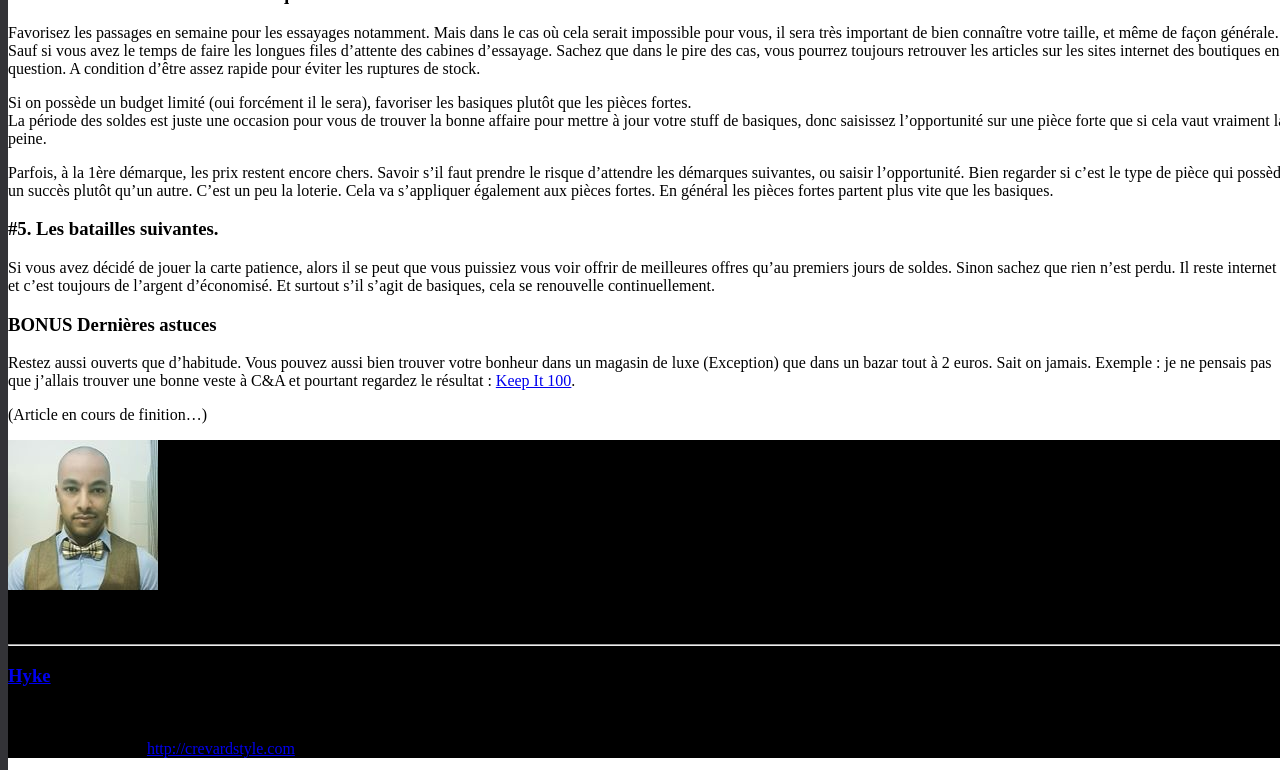
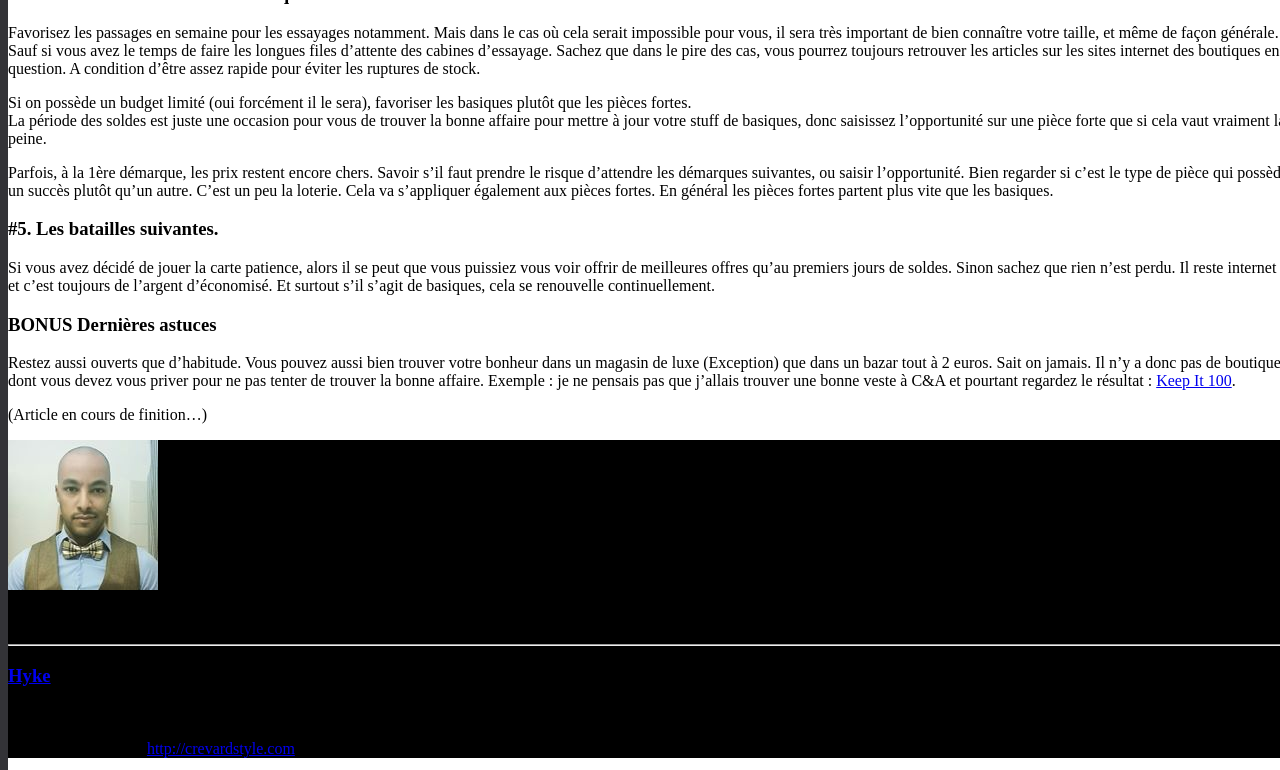
Before and after one commit to darkh2/darkh2.github.io, a Jekyll site: the page built from _posts/2018-06-10-Les-5-points-importants-à-savoir-pour-des-soldes-réussies.md, in a window 1280 px wide and 900 px high, scrolled down 884 px, cut to the strip 0-770 px from the top of the window. Built offline with Jekyll 4.4.1, drawn with Linux system fonts in a browser that asks for light colours; comment, search, counter and statistics services are not loaded.

Commit message:
Update 2018-06-10-Les-5-points-importants-à-savoir-pour-des-soldes-réussies.md

```diff
--- a/_posts/2018-06-10-Les-5-points-importants-à-savoir-pour-des-soldes-réussies.md
+++ b/_posts/2018-06-10-Les-5-points-importants-à-savoir-pour-des-soldes-réussies.md
@@ -43,7 +43,7 @@ Si vous avez décidé de jouer la carte patience, alors il se peut que vous puis
 
 ### BONUS Dernières astuces
 
-Restez aussi ouverts que d'habitude. Vous pouvez aussi bien trouver votre bonheur dans un magasin de luxe (Exception) que dans un bazar tout à 2 euros. Sait on jamais.
+Restez aussi ouverts que d'habitude. Vous pouvez aussi bien trouver votre bonheur dans un magasin de luxe (Exception) que dans un bazar tout à 2 euros. Sait on jamais. Il n'y a donc pas de boutique dont vous devez vous priver pour ne pas tenter de trouver la bonne affaire.
 Exemple : je ne pensais pas que j'allais trouver une bonne veste à C&A et pourtant regardez le résultat : [Keep It 100](http://www.crevardstyle.com/Keep-It-100).
 
 (Article en cours de finition...)
```
